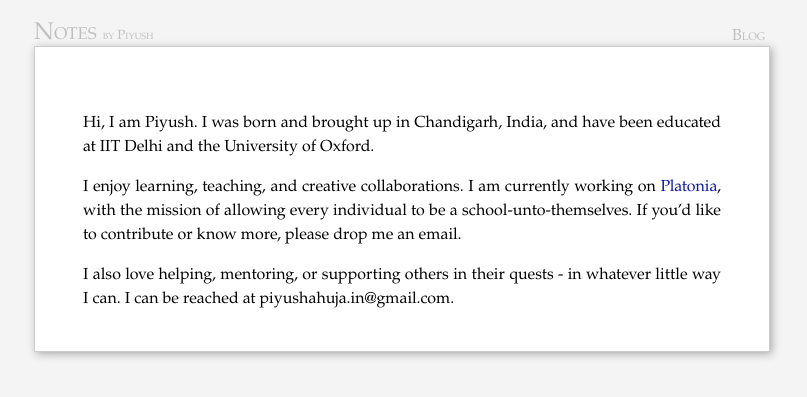
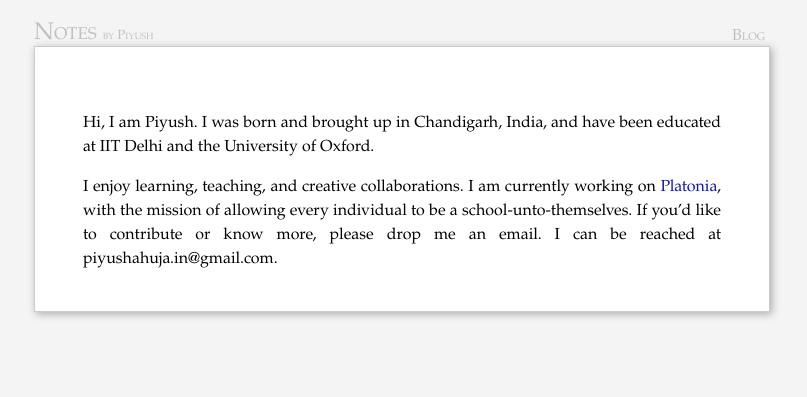
Before and after one commit to piyushahuja/piyushahuja.github.io, a Jekyll site: the page built from about.md, in a window 1280 px wide. Shown: the top 397 px of the page, without its empty margins (238-1045 px from the left). Built offline with Jekyll 4.4.1, drawn with Linux system fonts in a browser that asks for light colours.

Commit message:
changed about

```diff
--- a/about.md
+++ b/about.md
@@ -9,9 +9,7 @@ section: Home
 
 Hi, I am Piyush. I was born and brought up in Chandigarh, India, and have been educated at IIT Delhi and the University of Oxford.
 
-I enjoy learning, teaching, and creative collaborations.  I am currently working on [Platonia](http://platonia.io/), with the mission of allowing every individual to be a school-unto-themselves.  If you'd like to contribute or know more, please drop me an email.
-
-I also love helping, mentoring, or supporting others in their quests - in whatever little way I can. I can be reached at piyushahuja.in@gmail.com.
+I enjoy learning, teaching, and creative collaborations.  I am currently working on [Platonia](http://platonia.io/), with the mission of allowing every individual to be a school-unto-themselves.  If you'd like to contribute or know more, please drop me an email. I can be reached at piyushahuja.in@gmail.com.
 
 
 
```
